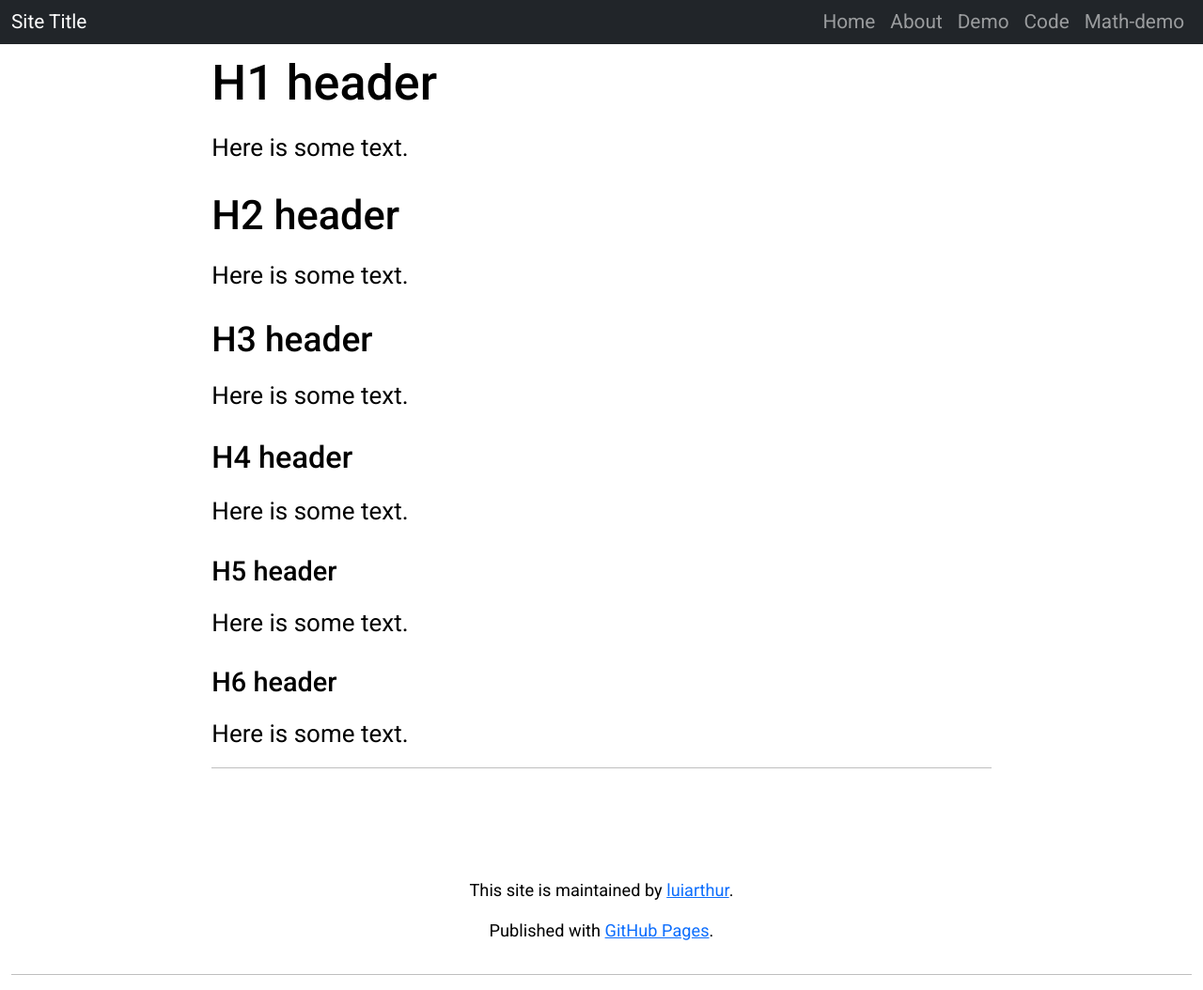
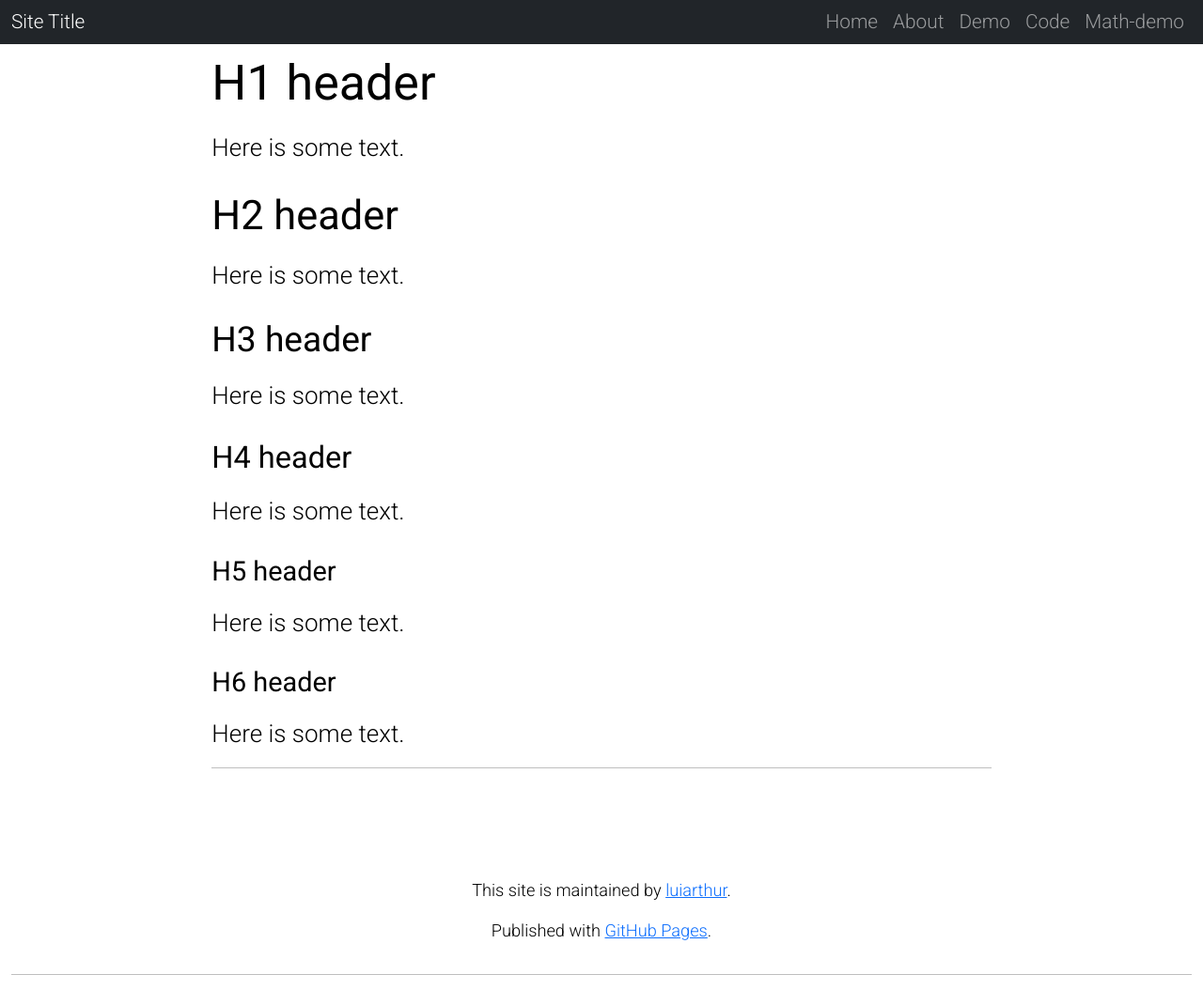
Before and after one commit to luiarthur/ghpage-template, a Jekyll site: the page built from docs/Demo.md, in a window 1280 px wide. Shown: the whole page at 94% size. Built offline with Jekyll 4.4.1, drawn with Linux system fonts in a browser that asks for light colours; nearby versions of some CDN libraries; comment, search, counter and statistics services are not loaded.

Commit message:
fixed fonts

```diff
--- a/docs/assets/css/custom.css
+++ b/docs/assets/css/custom.css
@@ -1,7 +1,7 @@
 :root {
   --main-font-family: 'Roboto', sans-serif;
-  --main-font-weight: 400;
-  --main-bold-font-weight: 500;
+  --main-font-weight: 300;
+  --main-bold-font-weight: 400;
   --main-font-size: 26px;
 }
 div#disqus_thread {
@@ -9,7 +9,7 @@ div#disqus_thread {
 }
 /* font stuff */
 body, h1, h2, h3, h4, h5, h6 {
-  font-family: 'Roboto', sans-serif;
+  font-family: var(--main-font-family);
   color: black;
 }
 h1, h2, h3, h4, h5, h6 {
--- a/docs/assets/css/katex-custom.css
+++ b/docs/assets/css/katex-custom.css
@@ -9,7 +9,7 @@
 }
 .katex .base, .katex .mathnormal {
   font-family: var(--main-font-family);
-  font-weight: var(--main-font-weight;);
+  font-weight: var(--main-font-weight);
 }
 .katex .accent-body .mord, .katex .mrel, .katex .mbin, .katex .mopen,
 .katex .mclose {
```
